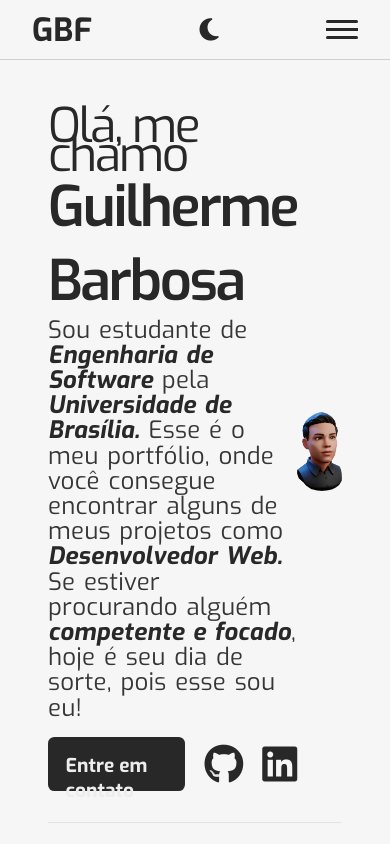
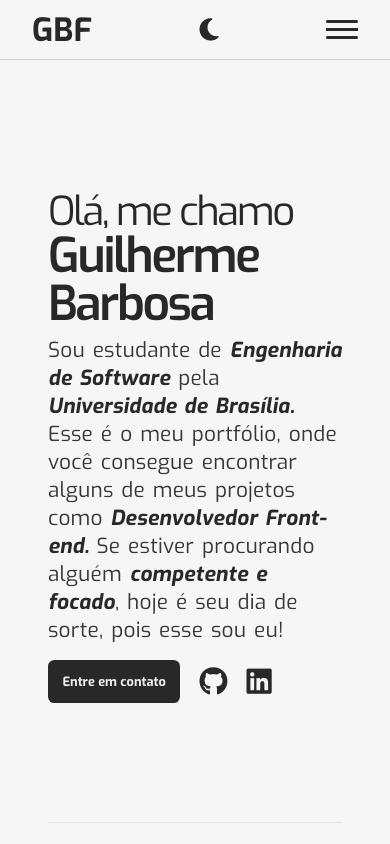
Before and after one commit to guibrbs/Portfolio-OLD, a React (Vite) app: page / in a window 390 px wide. Shown: the top 844 px of the page. Built offline with nearby package versions, Linux system fonts and the light colour scheme.

Commit message:
:rocket: Adding mobile responsiviness on show area

```diff
--- a/src/components/ShowArea/index.tsx
+++ b/src/components/ShowArea/index.tsx
@@ -33,7 +33,7 @@ export default function ShowArea(){
                     <motion.h1 variants={item} className="nome">Guilherme Barbosa</motion.h1>
                     <motion.p variants={item} className="pessoal-description">
                         Sou estudante de <b><i>Engenharia de Software</i></b> pela <b><i>Universidade de Brasília.</i></b> Esse é o meu portfólio,
-                        onde você consegue encontrar alguns de meus projetos como <b><i>Desenvolvedor Web. </i></b>
+                        onde você consegue encontrar alguns de meus projetos como <b><i>Desenvolvedor Front-end. </i></b>
                         Se estiver procurando alguém <b><i>competente e focado</i></b>, hoje é seu dia de sorte, pois esse sou eu!
                     </motion.p>
                     <motion.div variants={item} className="btn-area">
--- a/src/components/ShowArea/styles.css
+++ b/src/components/ShowArea/styles.css
@@ -141,3 +141,48 @@
     border-radius: .2rem;
     font-weight: 700;
 }
+
+@media (max-width: 950px){
+    .showArea{
+        justify-content: center;
+    }
+    .img{
+        display: none;
+    }
+    .nome{
+        line-height: 3.5rem;
+        padding: .5rem 0 .5rem 0;
+    }
+    .nome::after{
+        display: none;
+    }
+}
+
+@media (max-width: 414px){
+    .hello{
+        font-size: 2.5rem;
+    }
+    .nome{
+        font-size: 3rem;
+        line-height: 3rem;
+    }
+    .pessoal-description{
+        font-size: 1.3rem;
+        line-height: normal;
+    }
+    .btn{
+        font-size: .8rem;
+        padding: .8rem .9rem;
+    }
+    .social{
+        font-size: 1.8rem;
+        width: fit-content;
+    }
+    .social:hover{
+        background-color: var(--backgroundColor);
+        transform: scale(1);
+    }
+    .social[title]:hover::after{
+        display: none;
+    }
+}
```
